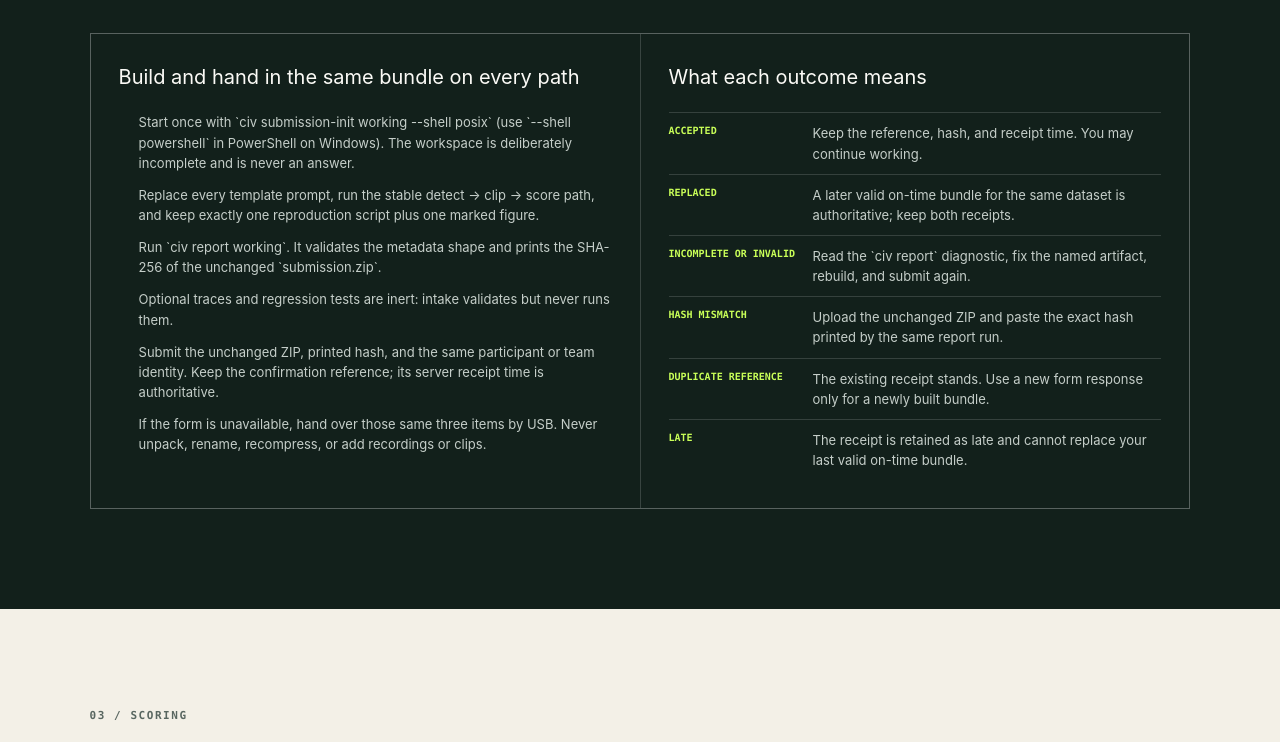
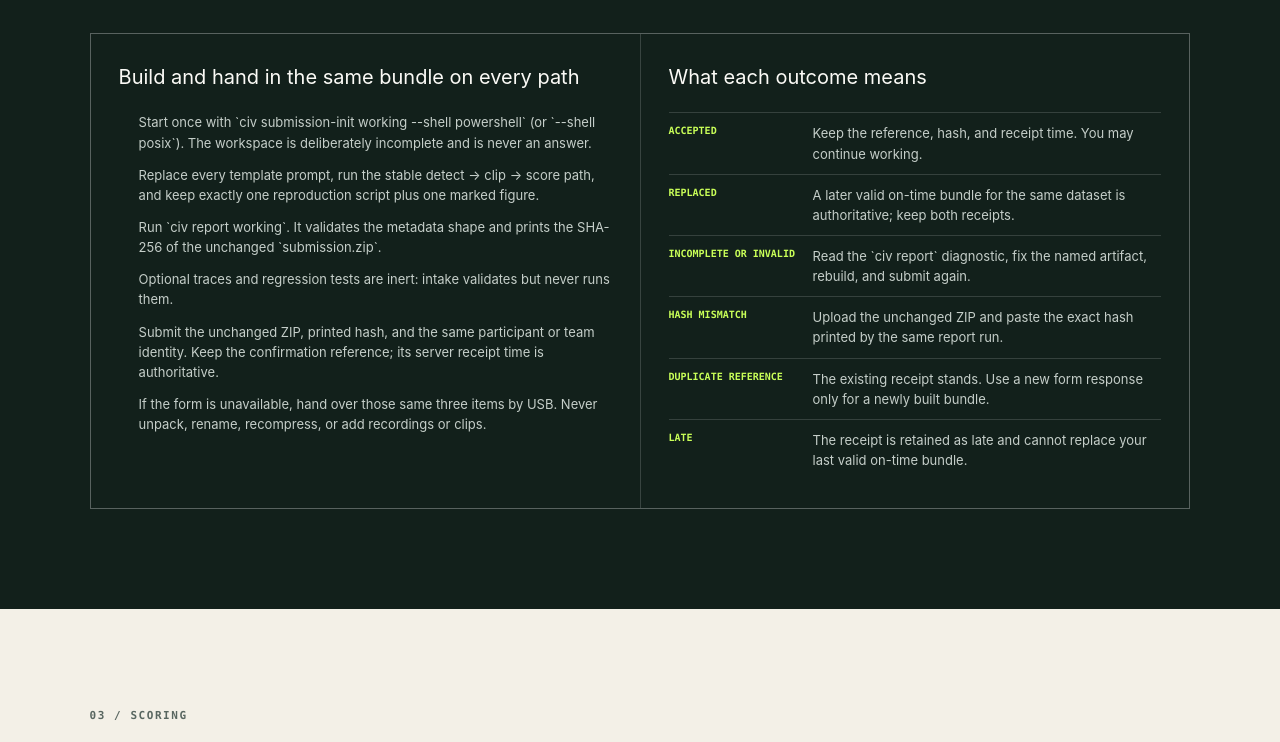
Before and after one commit to Forerunner2012/civ2026-data-hackathon, a Next.js app in the folder handoff-site/: page /participants in a window 1280 px wide. Shown: the part 5028-5770 px from the top of the page. Built offline with nearby package versions, Linux system fonts and the light colour scheme.

Commit message:
Revert "docs: default reusable command examples to POSIX (#164)"
This reverts commit b0afa3c08e6f7c886f296c08bb63928064280515.

```diff
--- a/handoff-site/app/_content/participants.ts
+++ b/handoff-site/app/_content/participants.ts
@@ -172,7 +172,7 @@ export const commands = [
   { command: "civ doctor", note: "check your machine", output: "readiness only · no files" },
   { command: "civ inspect BAG", note: "topics, fields, durations", output: "inventory · no files" },
   { command: "civ sample BAG --topic ... --field ...", note: "inspect values", output: "timestamped values · no files" },
-  { command: "civ submission-init working --shell posix", note: "create your workspace once; use --shell powershell in PowerShell", output: "detector + report + figure + reproduce templates" },
+  { command: "civ submission-init working --shell ...", note: "create your workspace once", output: "detector + report + figure + reproduce templates" },
   { command: "civ detect SPEC DATASET --output working", note: "run your detector, --dry-run first", output: "detector/ (spec + exact resources) + events.jsonl + v2 run-manifest.json" },
   { command: "civ clip working/events.jsonl DATASET", note: "cut compact local evidence", output: "evidence/*.mcap + updated manifest" },
   { command: "civ score working --labels DEVELOPMENT_LABELS", note: "development score", output: "metrics.json + updated manifest" },
@@ -234,7 +234,7 @@ export const submissionTree = `working/                       handed in?
 └── evidence/                  no    your clips stay on your machine`;
 
 export const submissionSteps = [
-  "Start once with `civ submission-init working --shell posix` (use `--shell powershell` in PowerShell on Windows). The workspace is deliberately incomplete and is never an answer.",
+  "Start once with `civ submission-init working --shell powershell` (or `--shell posix`). The workspace is deliberately incomplete and is never an answer.",
   "Replace every template prompt, run the stable detect → clip → score path, and keep exactly one reproduction script plus one marked figure.",
   "Run `civ report working`. It validates the metadata shape and prints the SHA-256 of the unchanged `submission.zip`.",
   "Optional traces and regression tests are inert: intake validates but never runs them.",
```
Also changed, not shown: 9 other files (tests, documents, lock files or other folders).
